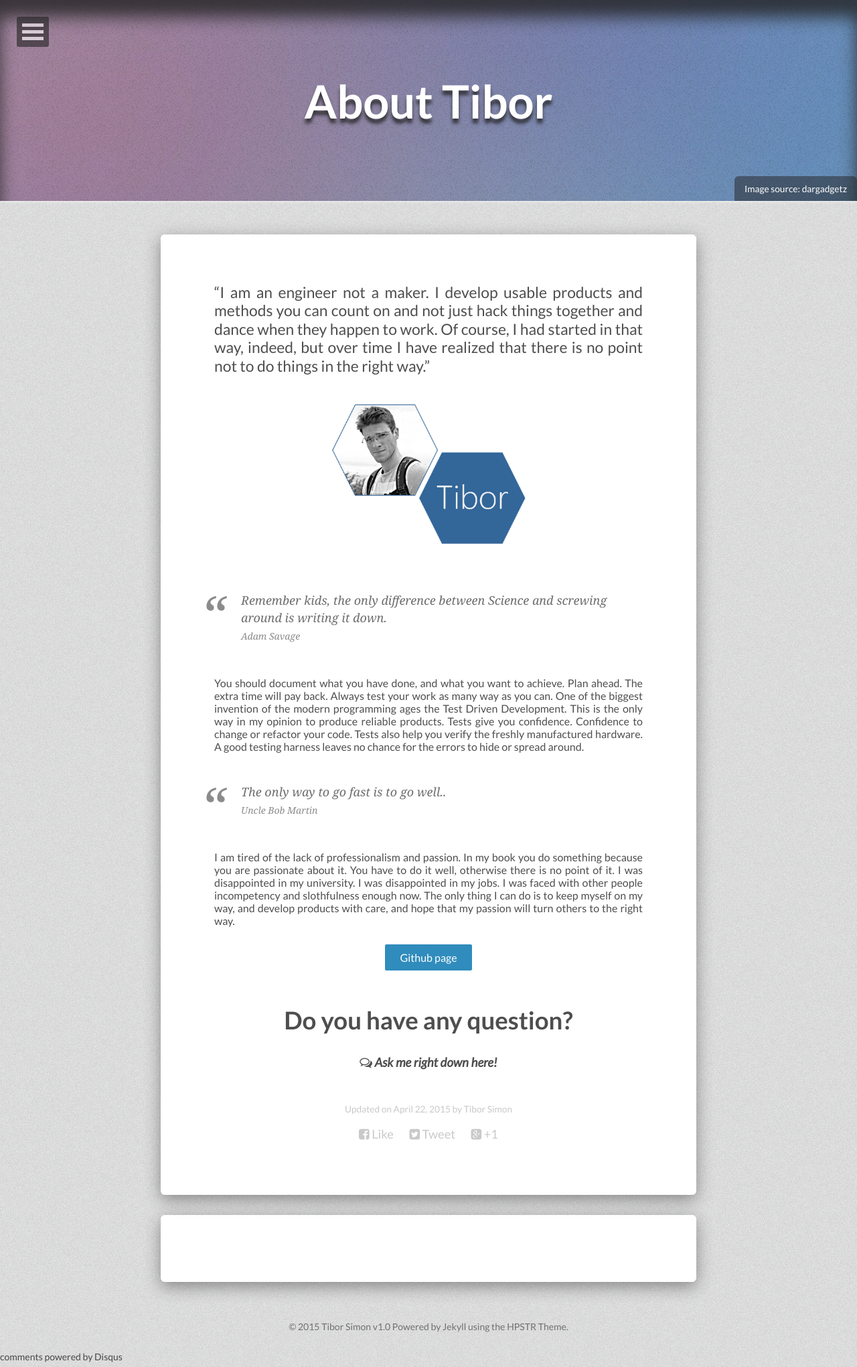
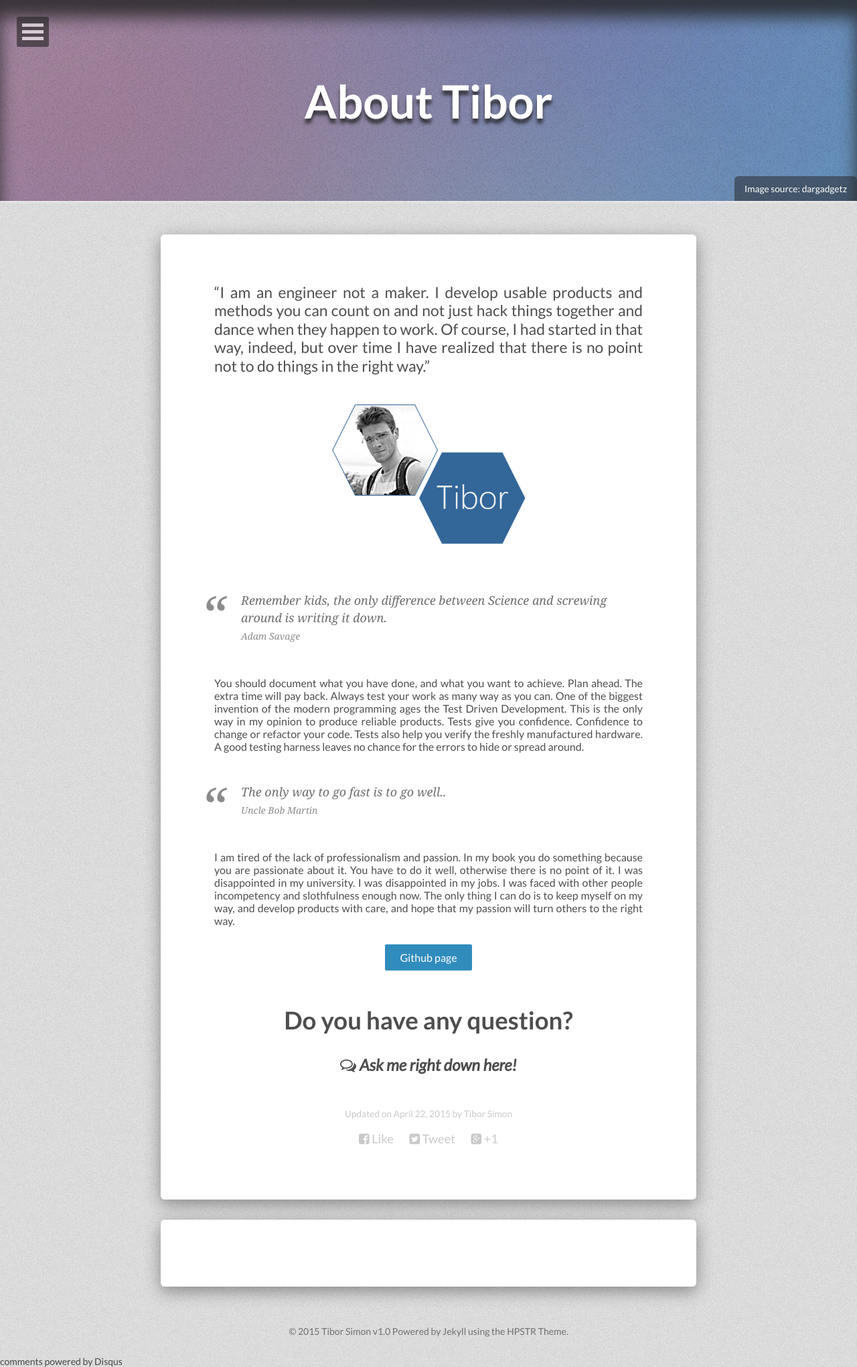
Before and after one commit to tiborsimon/tiborsimon.github.io, a Jekyll site: the page built from about/index.md, in a window 1280 px wide. Shown: the whole page at 67% size. Built offline with Jekyll 4.4.1, drawn with Linux system fonts in a browser that asks for light colours; nearby versions of some CDN libraries; comment, search, counter and statistics services are not loaded.

Commit message:
Article update

```diff
--- a/about/index.md
+++ b/about/index.md
@@ -36,5 +36,5 @@ I am tired of the lack of professionalism and passion. In my book you do somethi
 
 <div style="text-align: center">
 <h1>Do you have any question?</h1>
-<h3><i class="fa fa-comments-o"></i>   <i>Ask me right down here!</i></h3>
+<h2><i class="fa fa-comments-o"></i>   <i>Ask me right down here!</i></h2>
 </div>
```
